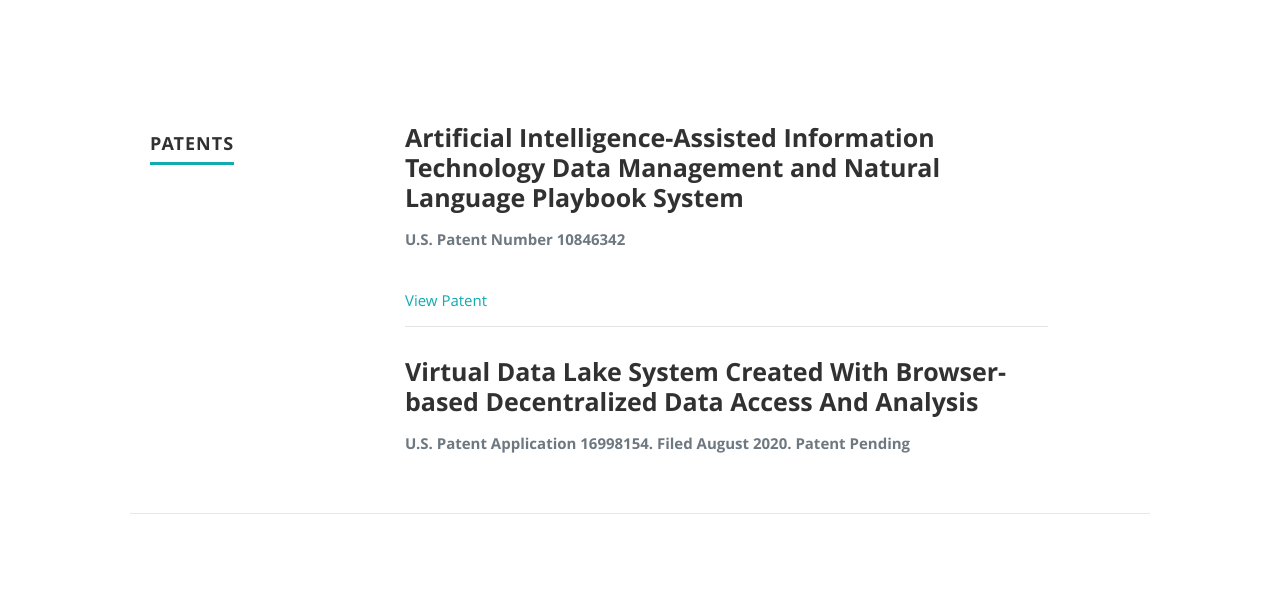
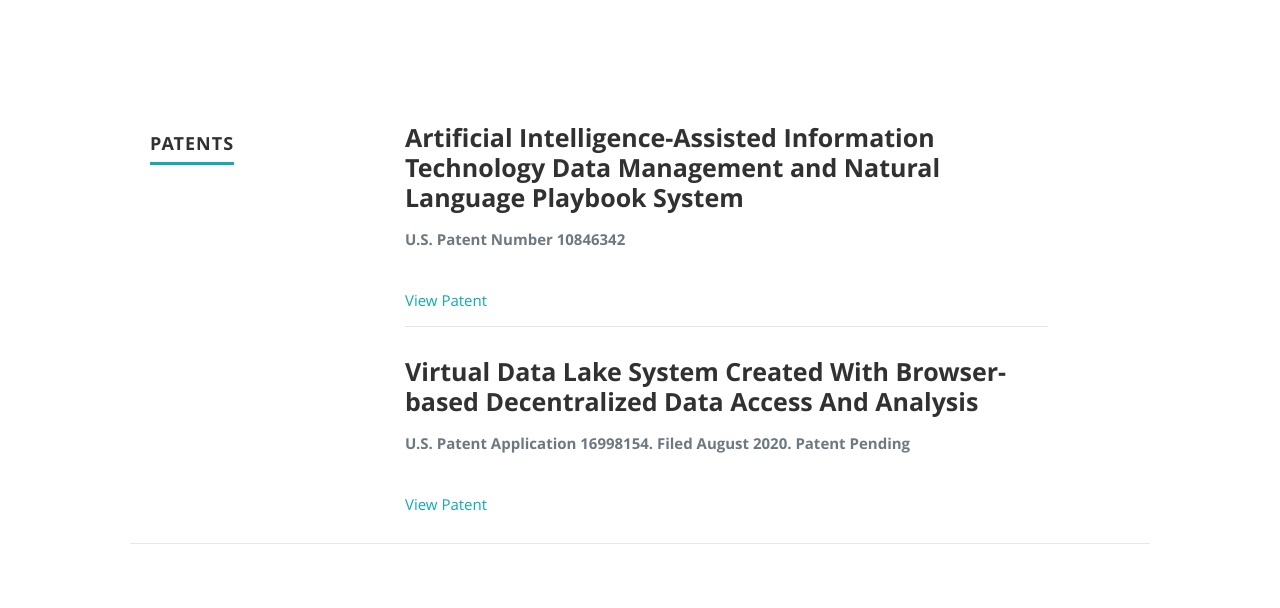
Before and after one commit to shaswat-indian/shaswat-indian.github.io, a plain HTML site: page index.html in a window 1280 px wide. Shown: the part 8568-9176 px from the top of the page. Drawn offline with nearby package versions, Linux system fonts and the light colour scheme.

Commit message:
Added link to pending patent

```diff
--- a/index.html
+++ b/index.html
@@ -708,8 +708,7 @@
 
                   <p><!-- Patent Details--></p>
 
-                  <!-- Uncomment to add link to patent -->
-                  <!-- <a href=""target="_blank">View Patent</a> -->
+                  <a href="https://appft.uspto.gov/netacgi/nph-Parser?Sect1=PTO1&Sect2=HITOFF&p=1&u=/netahtml/PTO/srchnum.html&r=1&f=G&l=50&d=PG01&s1=20200380169.PGNR."target="_blank">View Patent</a>
 
 
                </div>
```
